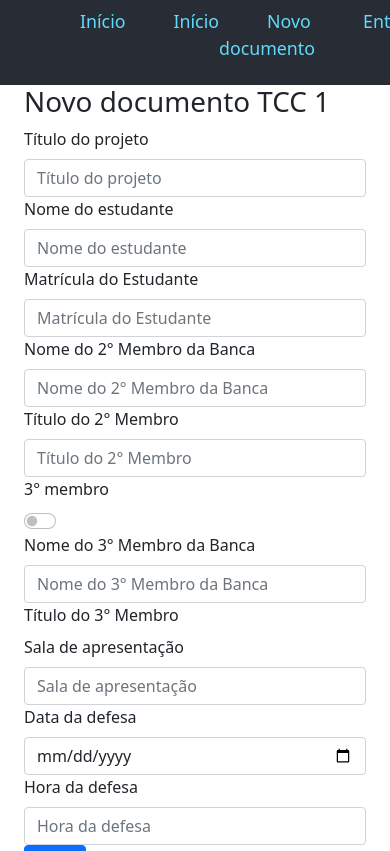
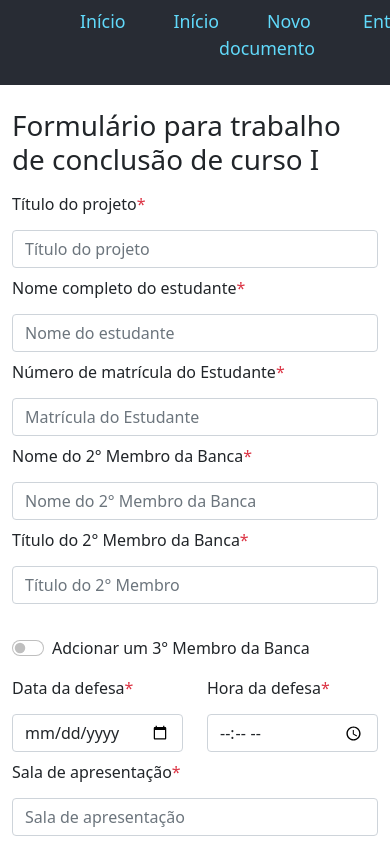
Before and after one commit to Kelthon/autodocs, a React (Create React App) app in the folder client/: page /new/doc in a window 390 px wide. Shown: the top 851 px of the page. Built offline with nearby package versions, Linux system fonts and the light colour scheme; sample sign-in values are in the browser's storage.

Commit message:
responsive update

```diff
--- a/client/src/pages/homePage.js
+++ b/client/src/pages/homePage.js
@@ -1,14 +1,38 @@
 import React from "react";
+import { Card, CardGroup, Col, Container, Row } from "react-bootstrap";
 import { Link } from "react-router-dom";
+import logo from "../logo.png"
 
 function HomePage() {
 
     return(
-        <div>
-            <h1>Início</h1>
-            <Link to="/new/doc" >Criar novo documento</Link><br/>
-            <Link to="/logout" >Sair</Link><br/>
-        </div>
+        <Container fluid="flex mt-2 mb-5">
+            <Row className="d-flex justify-content-center">
+                <Col>
+                    <h1 className="mt-4">Início</h1>
+                    <CardGroup>
+                        <Link  className="text-decoration-none" to="/new/doc" >
+                            <Card className="text-center" style={{width: "375px"}}>
+                                <Card.Body>
+                                    <Card.Img className="rounded img-thumbnail w-50 border-0" variant="top" src={logo}/>
+                                    <Card.Title>
+                                        Criar novo documento
+                                    </Card.Title>
+                                    <Card.Text>
+                                        Trabalho de conclusão de curso I
+                                    </Card.Text>
+                                </Card.Body>
+                            </Card>
+                        </Link><br/>
+                        <Link  className="text-decoration-none" to="/logout" >
+                            <Card className="text-center" style={{width: "375px"}}>
+                                Sair
+                            </Card>
+                        </Link><br/>
+                    </CardGroup>
+                </Col>
+            </Row>
+        </Container>
     );
 }
 
--- a/client/src/pages/logoutPage.js
+++ b/client/src/pages/logoutPage.js
@@ -1,4 +1,4 @@
-import { useContext } from "react";
+import { useContext, useEffect, useState } from "react";
 import { Navigate } from "react-router-dom";
 import { AuthContext } from "../contexts/authcontext";
 
@@ -6,8 +6,9 @@ function LogoutPage() {
 
     const {authenticated, logout} = useContext(AuthContext);
 
-    if(authenticated) logout();
-    else return <Navigate to="/"/>;
+    useEffect(()=> {
+        if(authenticated) logout();
+    }, [])
 }
 
 export default LogoutPage;
--- a/client/src/pages/tccFormPage.js
+++ b/client/src/pages/tccFormPage.js
@@ -1,5 +1,5 @@
 import React, { useState } from "react";
-import { Button, Container, Form } from "react-bootstrap";
+import { Alert, Button, Col, Container, Form, Row } from "react-bootstrap";
 import api from "../services/api";
 import { useNavigate } from "react-router-dom";
 
@@ -38,73 +38,110 @@ function TcciFormPage({children}) {
         }).then(res => {
             return navigate("/", { replace: true });
         }).catch(err => {
-            console.log("Error: " + err.message);
             return navigate("/new/doc", { replace: true });
         })
     };
 
     return(
-        <Container>
+
+        <Container fluid="grid">
             {children}
-            <h1>Novo documento TCC 1</h1>
+            <section>
             <Form onSubmit={handleForm}>
+                <h1 className="mt-4">Formulário para trabalho de conclusão de curso I</h1>
+                <Row>
+                    <Col className="mt-2">
                         <Form.Group onChange={event => { setTitle(event.target.value) }}>
-                    <Form.Label>Título do projeto</Form.Label>
+                            <Form.Label className="text-nowrap text-truncate">Título do projeto<span className="text-danger">*</span></Form.Label>
                             <Form.Control defaultValue={title} type="text" placeholder="Título do projeto"/>
                         </Form.Group>
+                    </Col>
 
+                </Row>
+                <Row>
+                    <Col className="mt-2">
                         <Form.Group onChange={event => { setStudentName(event.target.value) }}>
-                    <Form.Label>Nome do estudante</Form.Label>
+                            <Form.Label className="text-nowrap text-truncate">Nome completo do estudante<span className="text-danger">*</span></Form.Label>
                             <Form.Control defaultValue={studentName} type="text" placeholder="Nome do estudante"/>
                         </Form.Group>
+                    </Col>
 
+                    <Col className="mt-2">
                         <Form.Group onChange={event => { setStudentRegistration(event.target.value) }}>
-                    <Form.Label>Matrícula do Estudante</Form.Label>
+                            <Form.Label className="text-nowrap text-truncate">Número de matrícula do Estudante<span className="text-danger">*</span></Form.Label>
                             <Form.Control defaultValue={studentRegistration} type="text" placeholder="Matrícula do Estudante"/>
                         </Form.Group>
-
+                    </Col>
+                </Row>
+                <Row>
+                    <Col className="mt-2">
                         <Form.Group onChange={event => { setSecondMemberName(event.target.value) }}>
-                    <Form.Label>Nome do 2° Membro da Banca</Form.Label>
+                            <Form.Label className="text-nowrap text-truncate">Nome do 2° Membro da Banca<span className="text-danger">*</span></Form.Label>
                             <Form.Control defaultValue={secondMemberName} type="text" placeholder="Nome do 2° Membro da Banca"/>
                         </Form.Group>
-
+                    </Col>
+                    <Col className="mt-2">
                         <Form.Group onChange={event => { setSecondMemberTitle(event.target.value) }}>
-                    <Form.Label>Título do 2° Membro</Form.Label>
+                            <Form.Label className="text-nowrap text-truncate">Título do 2° Membro da Banca<span className="text-danger">*</span></Form.Label>
                             <Form.Control defaultValue={secondMemberTitle} type="text" placeholder="Título do 2° Membro"/>
                         </Form.Group>
+                    </Col>
 
-                <Form.Group onChange={event => { event.target.value == "on" ? setThirdMember(true) : setThirdMember(false) }}>
-                    <Form.Label htmlFor="thirdM">3° membro</Form.Label>
-                    <Form.Switch id="thirdM"></Form.Switch>
+                </Row>
+                <Row className="mt-3 mb-0">
+                    <Form.Group className=" d-flex justify-content-start">
+                        <Form.Switch className="mt-3" onChange={event => {setThirdMember(!thirdMember ? true : false)}} id="thirdM"></Form.Switch>
+                        <Form.Label className="text-nowrap mt-3" htmlFor="thirdM">Adcionar um 3° Membro da Banca</Form.Label>
                     </Form.Group>
+                </Row>
 
+                {
+                    thirdMember &&
+                    <Row>
+                        <Col className="mt-2">
                             <Form.Group  onChange={event => { setThirdMemberName(event.target.value) }}>
-                    <Form.Label>Nome do 3° Membro da Banca</Form.Label>
+                                <Form.Label className="text-nowrap text-truncate">Nome do terceiro Membro da Banca</Form.Label>
                                 <Form.Control defaultValue={thirdMemberName} type="text" placeholder="Nome do 3° Membro da Banca"/>
                             </Form.Group>
+                        </Col>
 
+                        <Col className="mt-2">
                             <Form.Group onChange={event => { setThirdMemberTitle(event.target.value) }}>
-                    <Form.Label>Título do 3° Membro</Form.Label>
-                    <Form.Label defaultValue={thirdMemberTitle} type="text" placeholder="Título do 3° Membro"/>
+                                <Form.Label className="text-nowrap text-truncate">Título do terceiro Membro da Banca</Form.Label>
+                                <Form.Control defaultValue={thirdMemberTitle} type="text" placeholder="Título do 3° Membro"/>
                             </Form.Group>
+                        </Col>
+                    </Row>
+                }
 
+                <Row>
+                    <Col className="mt-2">
+                        <Form.Group onChange={event => { setPresentationDate(event.target.value) }}>
+                            <Form.Label className="text-nowrap text-truncate">Data da defesa<span className="text-danger">*</span></Form.Label>
+                            <Form.Control defaultValue={presentationDate} type="date"/>
+                        </Form.Group>
+                    </Col>
+
+                    <Col className="mt-2">
+                        <Form.Group onChange={event => { setPresentationHour(event.target.value) }}>
+                            <Form.Label className="text-nowrap text-truncate">Hora da defesa<span className="text-danger">*</span></Form.Label>
+                            <Form.Control defaultValue={presentationHour} type="time" placeholder="Hora da defesa"/>
+                        </Form.Group>
+                    </Col>
+
+                    <Col className="mt-2">
                         <Form.Group onChange={event => { setPresentationRoom(event.target.value) }}>
-                    <Form.Label>Sala de apresentação</Form.Label>
+                            <Form.Label className="text-nowrap text-truncate">Sala de apresentação<span className="text-danger">*</span></Form.Label>
                             <Form.Control defaultValue={presentationRoom} type="text" placeholder="Sala de apresentação"/>
                         </Form.Group>
-
-                <Form.Group onChange={event => { setPresentationDate(event.target.value) }}>
-                    <Form.Label>Data da defesa</Form.Label>
-                    <Form.Control defaultValue={presentationDate} type="date"/>
-                </Form.Group>
-
-                <Form.Group onChange={event => { setPresentationHour(event.target.value) }}>
-                    <Form.Label>Hora da defesa</Form.Label>
-                    <Form.Control defaultValue={presentationHour} type="text" placeholder="Hora da defesa"/>
-                </Form.Group>
-
-                <Button type="submit">Criar</Button>
+                    </Col>
+                </Row>
+                <div className="vstack d-grid justify-content-center">
+                        <Form.Text className="mt-3 text-center">Campos com (<span className="text-danger">*</span>) são obrigatórios</Form.Text>
+                        <Button className="mt-5" type="submit">Criar</Button>
+                </div>
             </Form>
+            </section>
         </Container>
     );
 }
```
Also changed, not shown: client/src/pages/docsPage.js (+12 -4 lines), client/src/pages/loginPage.js (+19 -14 lines), client/public/logo512.png (deleted), client/public/logoReact192.png (renamed from client/public/logo192.png). Lines whose indentation alone changed are shown as unchanged.
